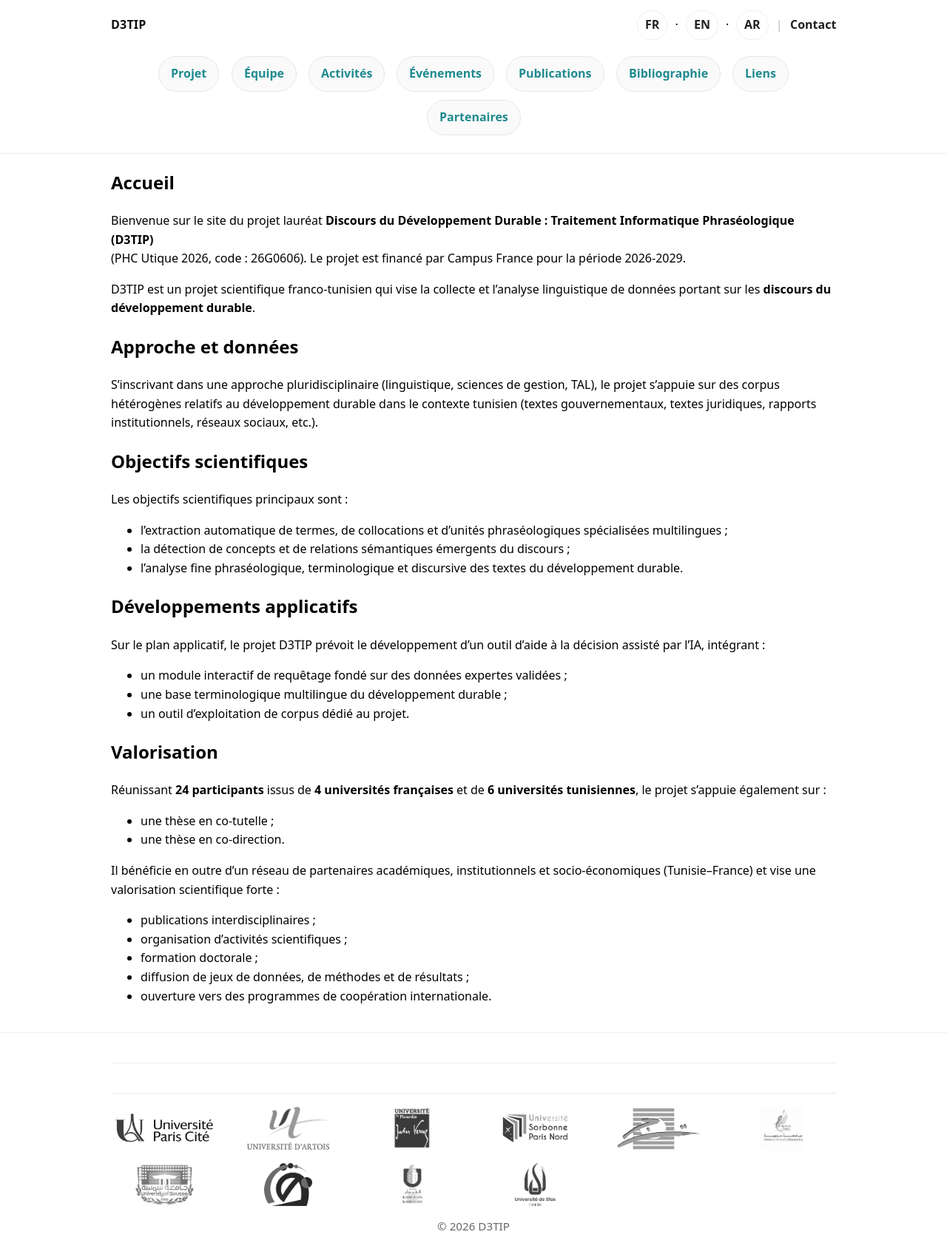
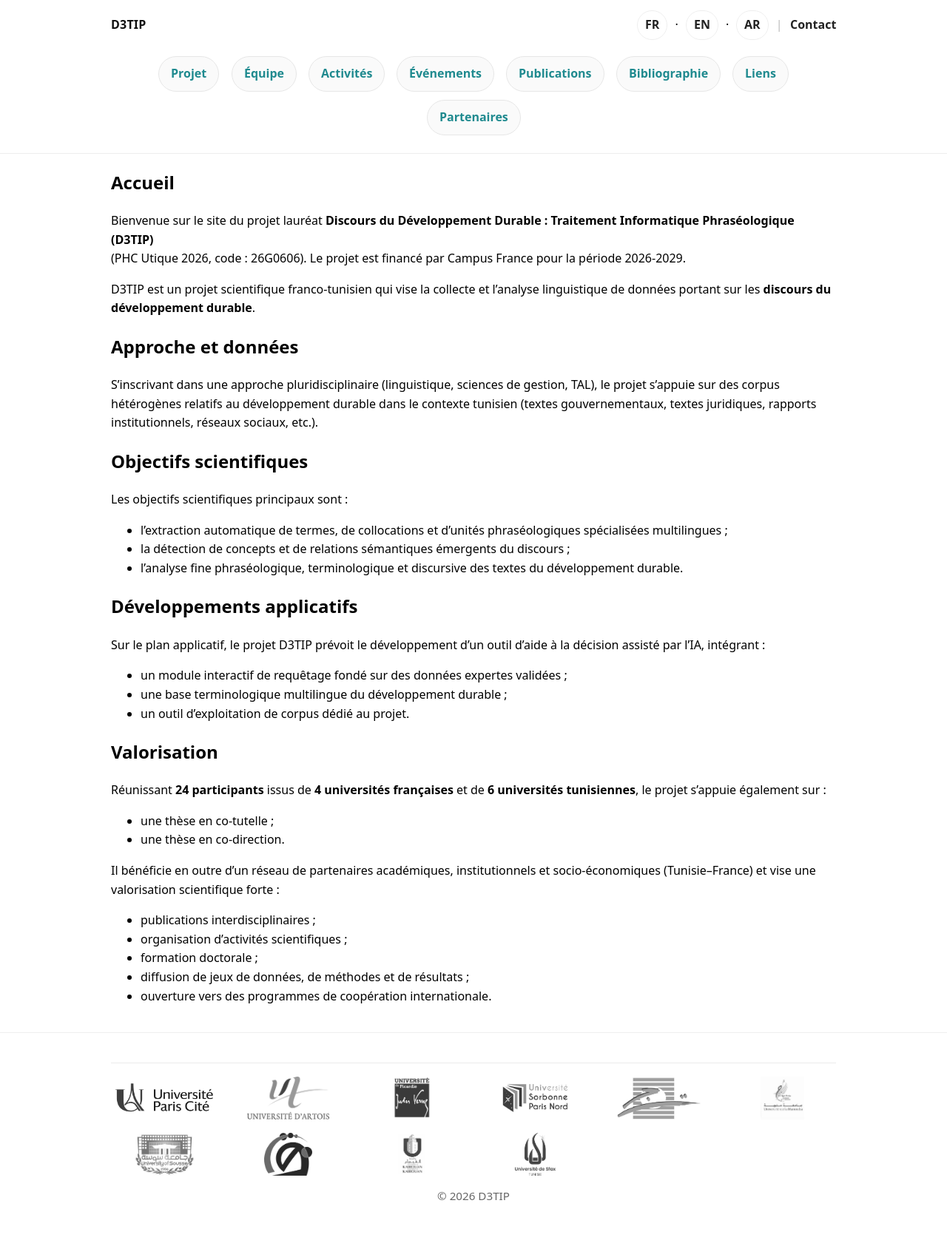
Before and after one commit to d3tip-phc-utique/d3tip-phc-utique.github.io, a Jekyll site: the page built from fr/index.md, in a window 1280 px wide. Shown: the whole page at 74% size. Built offline with Jekyll 4.4.1, drawn with Linux system fonts in a browser that asks for light colours; after the commit the page ends 1663 px from its top, so only the background shows below that.

Commit message:
Update footer.html

```diff
--- a/_includes/footer.html
+++ b/_includes/footer.html
@@ -1,7 +1,6 @@
 <footer class="footer">
   <div class="container">
     <section class="footer-partners" aria-label="Universités partenaires">
-  <div class="footer-partners" aria-label="Universités partenaires">
       <div class="footer-partners__logos">
         <img src="/assets/logos/universite-paris-cite.png" alt="Université Paris Cité" loading="lazy" decoding="async">
         <img src="/assets/logos/universite_artois.png" alt="Université d'Artois" loading="lazy" decoding="async">
@@ -14,9 +13,7 @@
         <img src="/assets/logos/universite-de-kairouan.jpeg" alt="Université de Kairouan" loading="lazy" decoding="async">
         <img src="/assets/logos/universite-sfax.png" alt="Université de Sfax" loading="lazy" decoding="async">
       </div>
-</div>
     </section>
-
     <p class="small" style="text-align: center;">© {{ site.time | date: '%Y' }} {{ site.title }}</p>
   </div>
 </footer>
```
Lines whose indentation alone changed are shown as unchanged.
